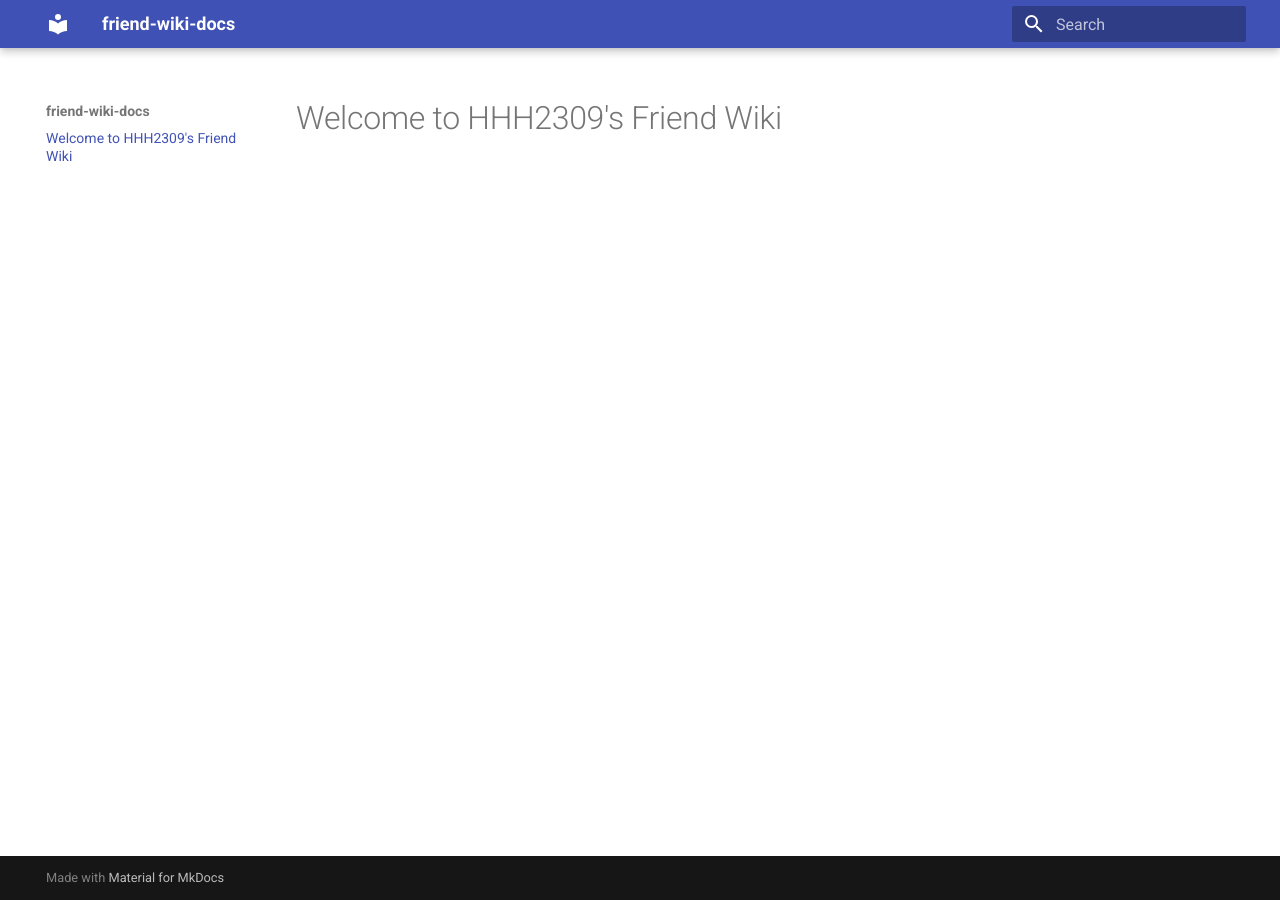
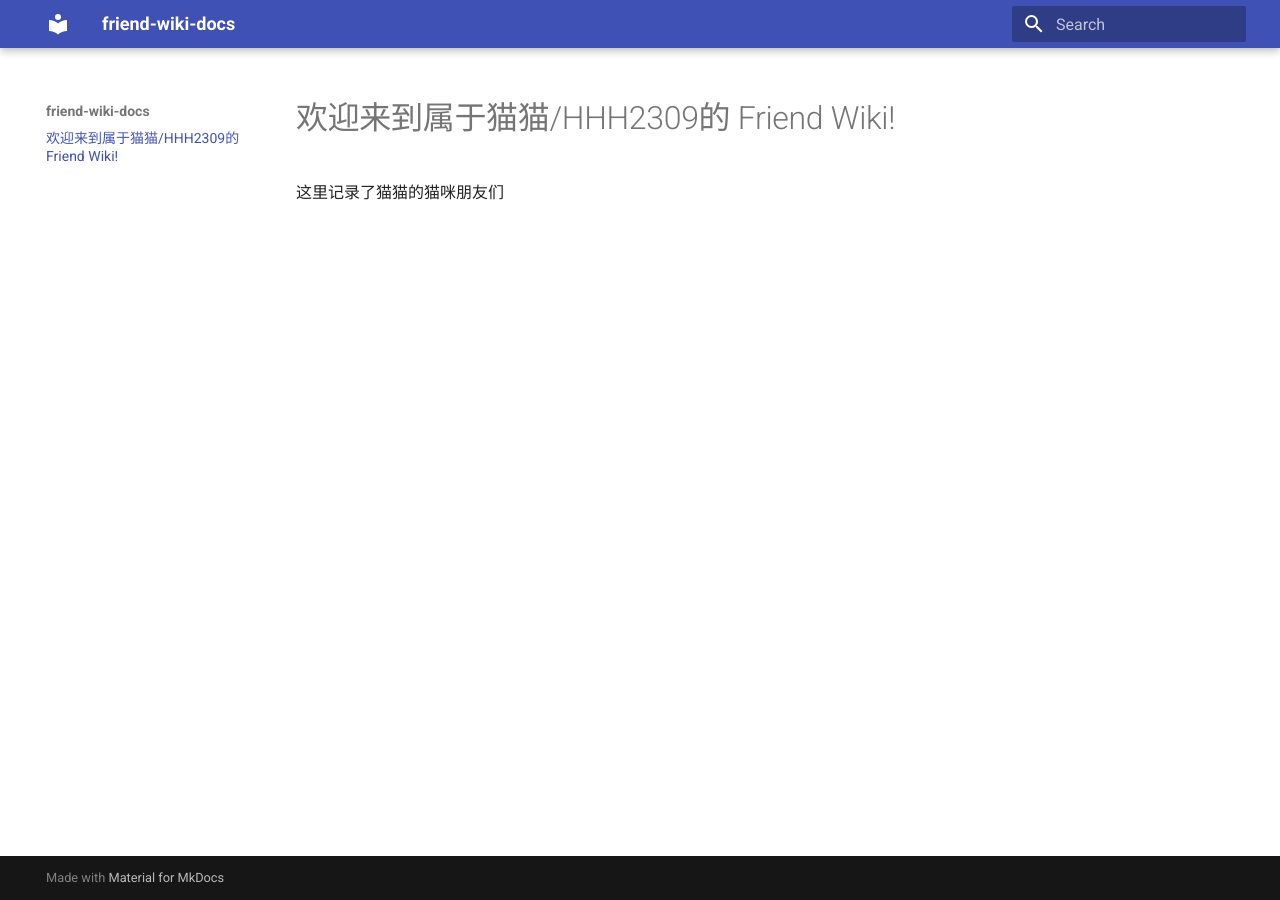
Before and after one commit to HHH2309/friend_wiki, an MkDocs documentation site: the page built from docs/index.md, in a window 1280 px wide. Built offline with MkDocs 1.6.1 and Material for MkDocs 9.7.7, drawn with Linux system fonts in a browser that asks for light colours.

Commit message:
feat:add introduce at index(docs/index.md)

```diff
--- a/docs/index.md
+++ b/docs/index.md
@@ -1 +1,3 @@
-# Welcome to HHH2309's Friend Wiki
+# 欢迎来到属于猫猫/HHH2309的 Friend Wiki!
+
+这里记录了猫猫的猫咪朋友们
```
